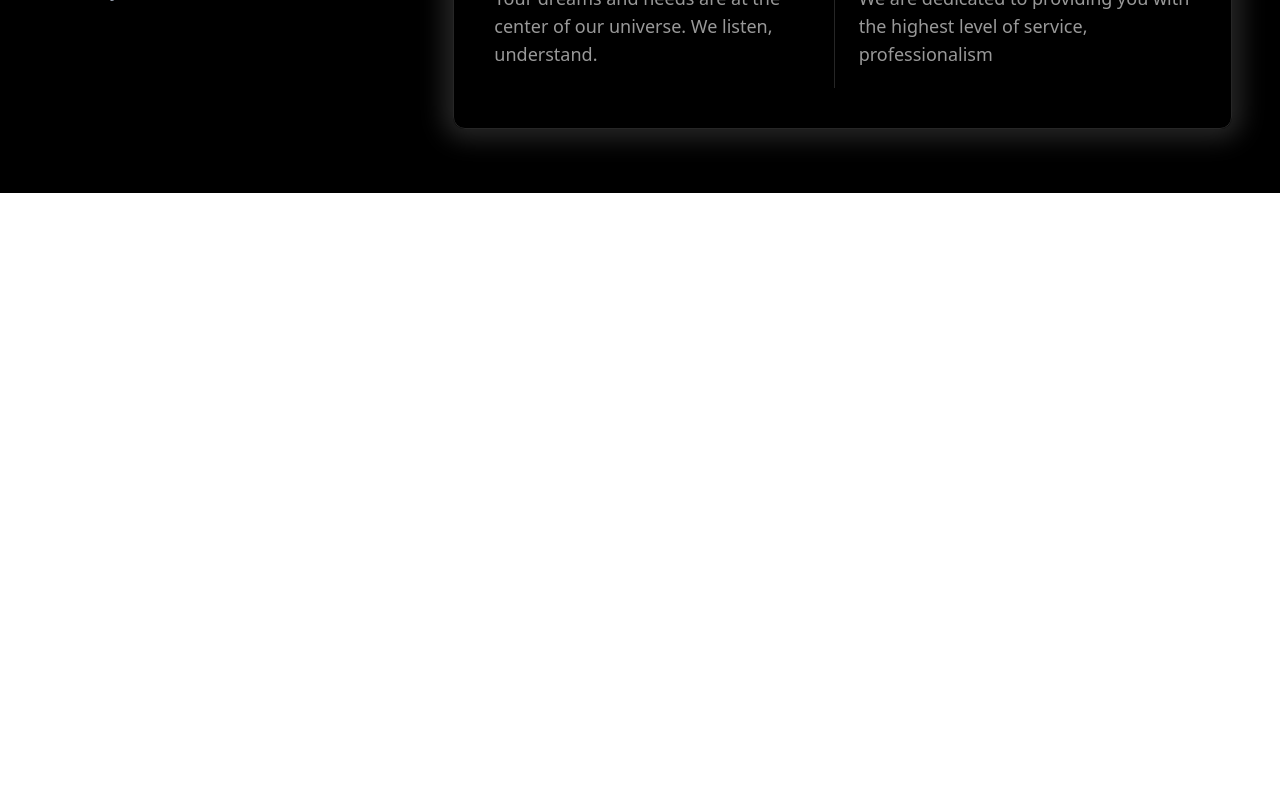
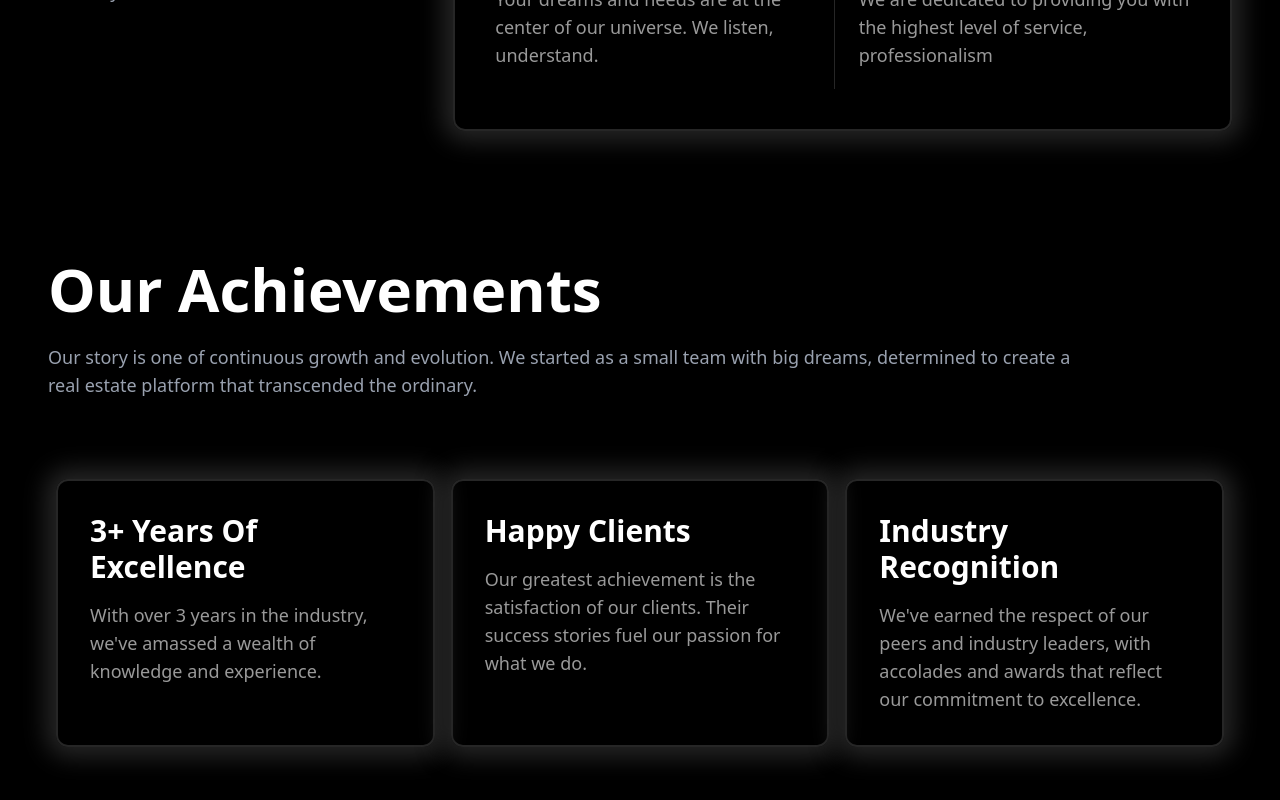
Before and after one commit to omk1r/MyProperty, a React (Vite) app in the folder client/: page /about-us in a window 1280 px wide. Shown: the part 1040-1840 px from the top of the page. Before the commit the page ends 1233 px from the top, so only its background shows below. Built offline with nearby package versions, Linux system fonts and the light colour scheme.

Commit message:
About/achiements completed

```diff
--- a/client/src/pages/About.tsx
+++ b/client/src/pages/About.tsx
@@ -1,4 +1,9 @@
 interface Value {
+  title: string;
+  description: string;
+}
+
+interface Achievement {
   title: string;
   description: string;
 }
@@ -23,6 +28,24 @@ const values: Value[] = [
     title: 'Our Commitment',
     description:
       'We are dedicated to providing you with the highest level of service, professionalism',
+  },
+];
+
+const achievements: Achievement[] = [
+  {
+    title: '3+ Years Of Excellence',
+    description:
+      " With over 3 years in the industry, we've amassed a wealth of knowledge and experience.",
+  },
+  {
+    title: 'Happy Clients',
+    description:
+      'Our greatest achievement is the satisfaction of our clients. Their success stories fuel our passion for what we do.',
+  },
+  {
+    title: 'Industry Recognition',
+    description:
+      "We've earned the respect of our peers and industry leaders, with accolades and awards that reflect our commitment to excellence.",
   },
 ];
 
@@ -104,7 +127,7 @@ const About = () => {
         </div>
 
         <div className="px-4 py-6 w-full md:w-2/3">
-          <div className="gap-4 grid grid-cols-1 md:grid-cols-2 shadow-[0_0_25px_10px_#262626] px-2 md:px-8 py-3 md:py-10 border border-[#262626] rounded-2xl md:rounded-xl">
+          <div className="gap-4 grid grid-cols-1 md:grid-cols-2 shadow-[0_0_25px_10px_#262626] px-2 md:px-8 py-3 md:py-10 border-[#262626] border-2 rounded-2xl md:rounded-xl">
             {values.map((value, index) => (
               <div
                 key={index}
@@ -126,6 +149,40 @@ const About = () => {
           </div>
         </div>
       </div>
+
+      {/* Our Achievemnets */}
+      <div className="flex flex-col md:px-8 md:py-10 w-full">
+        <div className="flex items-center">
+          <div className="mx-4 my-6 w-[85%]">
+            <h3 className="font-semibold text-3xl md:text-5xl xl:text-6xl">
+              Our Achievements
+            </h3>
+            <p className="my-6 font-medium text-gray-400 text-sm md:text-base xl:text-lg">
+              Our story is one of continuous growth and evolution. We started as
+              a small team with big dreams, determined to create a real estate
+              platform that transcended the ordinary.
+            </p>
+          </div>
+        </div>
+
+        <div className="md:flex px-4 py-6 w-full">
+          {achievements.map((achievement, index) => {
+            return (
+              <div
+                key={index}
+                className="shadow-[0_0_25px_10px_#262626] mx-2 my-2 px-6 md:px-8 py-8 border-[#262626] border-2 rounded-2xl md:rounded-xl md:w-1/3"
+              >
+                <h3 className="font-semibold text-xl md:text-2xl xl:text-3xl">
+                  {achievement.title}
+                </h3>
+                <p className="mt-4 font-medium text-[#999999] text-sm md:text-base lg:text-lg">
+                  {achievement.description}
+                </p>
+              </div>
+            );
+          })}
+        </div>
+      </div>
     </>
   );
 };
```
